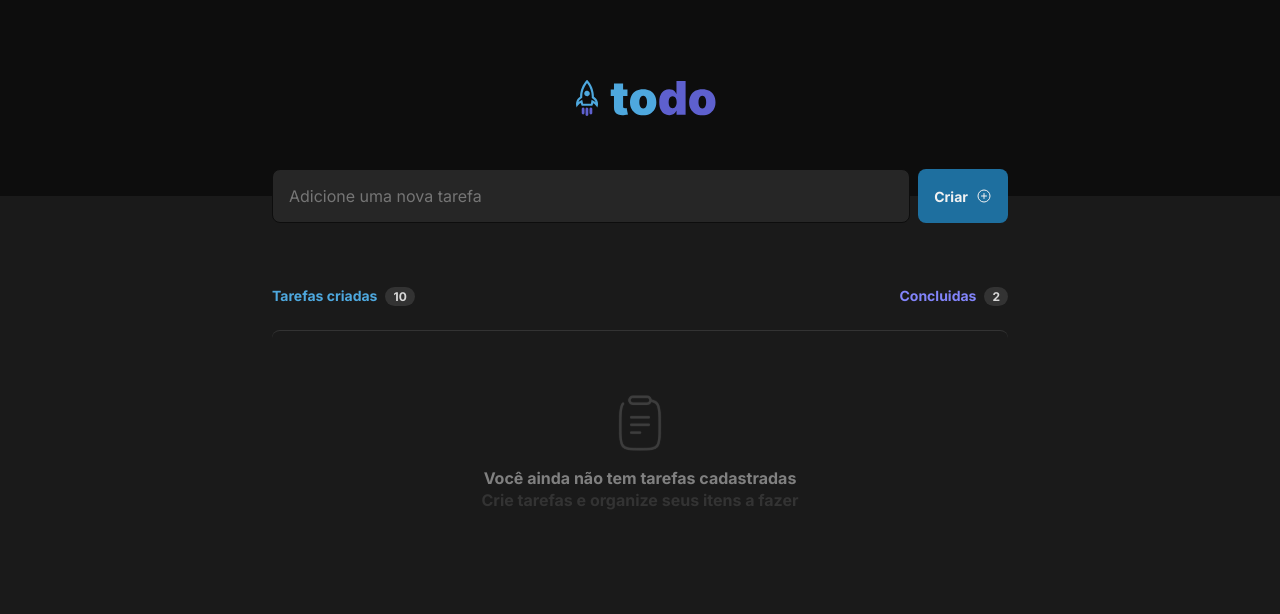
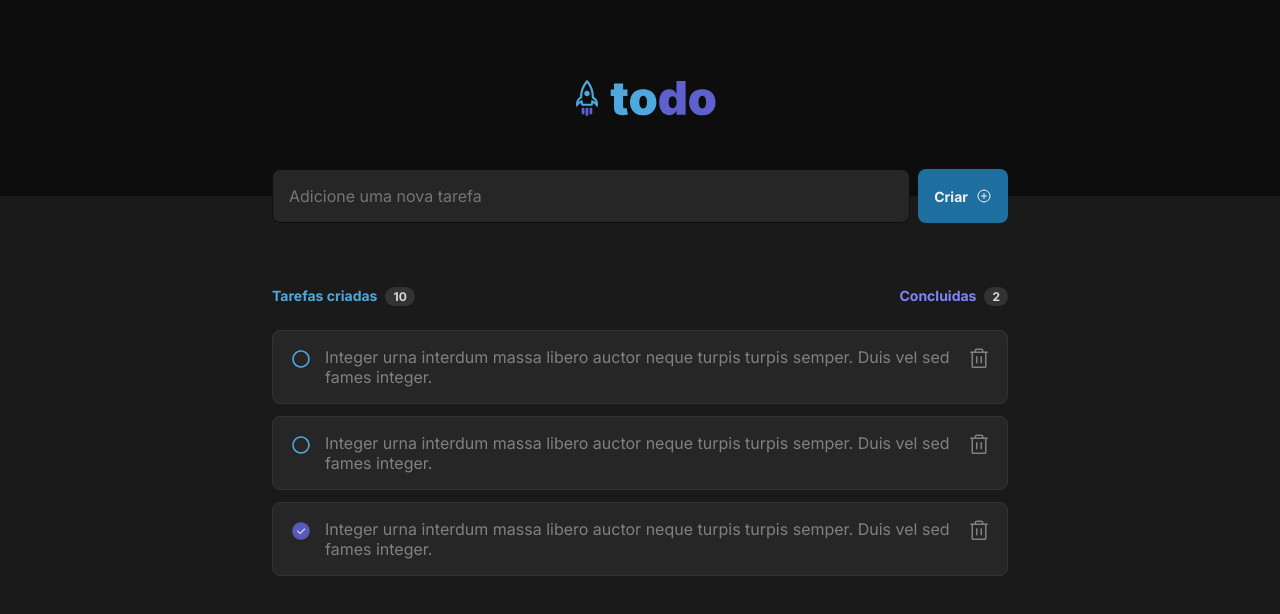
Before and after one commit to edgardfn/To-Do-List, a React (Vite) app: page / in a window 1280 px wide. Shown: the top 614 px of the page. Built offline with nearby package versions, Linux system fonts and the light colour scheme.

Commit message:
criado componente da lista de tarefas.

```diff
--- a/src/App.module.css
+++ b/src/App.module.css
@@ -5,3 +5,9 @@
     margin-left: auto;
     margin-right: auto;
 }
+
+.containerListTasks {
+    display: flex;
+    flex-direction: column;
+    gap: 0.75rem;
+}
--- a/src/App.tsx
+++ b/src/App.tsx
@@ -5,6 +5,7 @@ import './global.css';
 import styles from './App.module.css';
 import { HeaderList } from './components/HeaderList';
 import { ToDoListEmpty } from './components/ToDoListEmpty';
+import { ToDoList } from './components/ToDoList';
 
 
 function App() {
@@ -16,7 +17,10 @@ function App() {
       <div className={styles.main}>
         <AddTask />
         <HeaderList />
-        <ToDoListEmpty />
+        {/* <ToDoListEmpty /> */}
+        <div className={styles.containerListTasks}>
+          <ToDoList />
+        </div>
       </div>
     </div>
   )
--- a/src/components/HeaderList.module.css
+++ b/src/components/HeaderList.module.css
@@ -2,6 +2,7 @@
    width: 100%;
    display: flex;
    justify-content: space-between;
+    margin-bottom: 1.5rem;
 }
 
 .containercreatedtasks, .containercompletedtasks {
--- /dev/null
+++ b/src/components/ToDoList.module.css
@@ -0,0 +1,35 @@
+.list {
+    background-color: var(--gray-500);
+    border: 1px solid var(--gray-400);
+    box-shadow: 0px 2px 8px rgba(0, 0, 0, 0.06);
+    border-radius: 8px;
+
+    display: flex;
+    flex-direction: row;
+    align-items: flex-start;
+    padding: 1rem;
+    gap: 0.75rem;
+}
+
+.checkboxTask {
+    border-radius: 50%;
+}
+
+img, span {
+    cursor: pointer;
+}
+
+
+.list button {
+    background-color: transparent;
+    border: 0;
+    color: var(--gray-300);
+    cursor: pointer;
+    line-height: 0;
+    border-radius: 4px;
+}
+
+.list button:hover {
+    background-color: var(--gray-400);
+    color: var(--danger);
+}
--- /dev/null
+++ b/src/components/ToDoList.tsx
@@ -0,0 +1,39 @@
+import styles from './ToDoList.module.css';
+import imagecheck from '../assets/check.svg';
+import imagechecked from '../assets/checked.svg';
+import { Trash } from 'phosphor-react';
+
+export function ToDoList() {
+    return (
+        <>
+            <div className={styles.list}>
+                <img src={imagecheck} alt="Image check" />
+                <span>
+                    Integer urna interdum massa libero auctor neque turpis turpis semper. Duis vel sed fames integer.
+                </span>
+                <button title='Deletar tarefa'>
+                    <Trash size={24} className={styles.iconTrash}/>
+                </button>
+            </div>
+            <div className={styles.list}>
+                <img src={imagecheck} alt="Image check" />
+                <span>
+                    Integer urna interdum massa libero auctor neque turpis turpis semper. Duis vel sed fames integer.
+                </span>
+                <button title='Deletar tarefa'>
+                    <Trash size={24} className={styles.iconTrash}/>
+                </button>
+            </div>
+            <div className={styles.list}>
+                <img src={imagechecked} alt="Image check" />
+                <span>
+                    Integer urna interdum massa libero auctor neque turpis turpis semper. Duis vel sed fames integer.
+                </span>
+                <button title='Deletar tarefa'>
+                    <Trash size={24} className={styles.iconTrash}/>
+                </button>
+            </div>
+        </>
+
+    );
+}
--- a/src/components/ToDoListEmpty.module.css
+++ b/src/components/ToDoListEmpty.module.css
@@ -1,5 +1,4 @@
 .list {
-    margin-top: 1.5rem;
     border-top: 1px solid var(--gray-400);
     border-radius: 8px;
     display: flex;
--- a/src/global.css
+++ b/src/global.css
@@ -10,7 +10,7 @@
     --purple-dark: #5E60CE;
     --blue: #4EA8DE;
     --blue-dark: #1E6F9F;
-    --danger: #1E6F9F;
+    --danger: #E25858;
  }
 
  :focus {
```
Also changed, not shown: src/assets/check.svg (added), src/assets/checked.svg (added).
